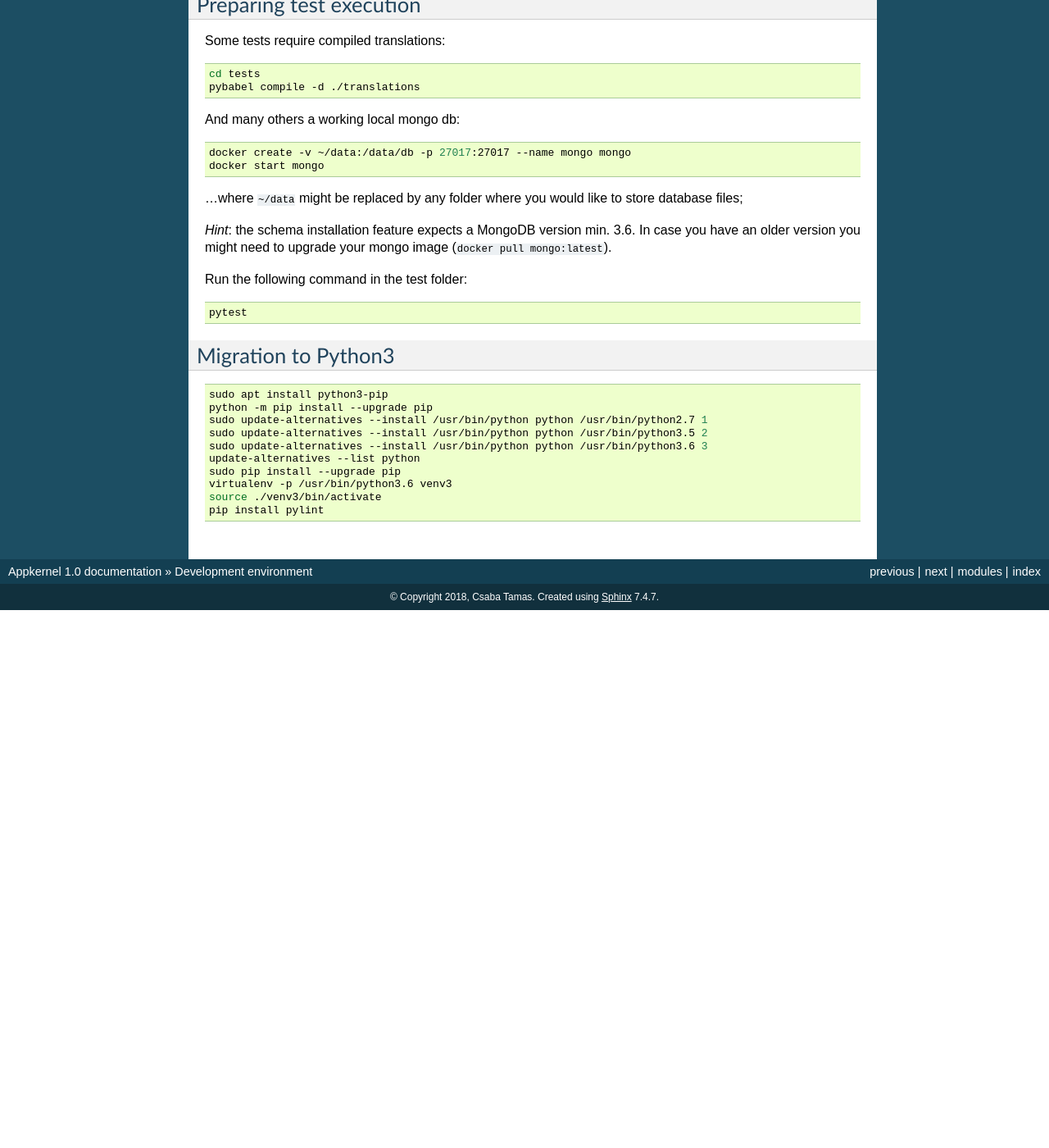
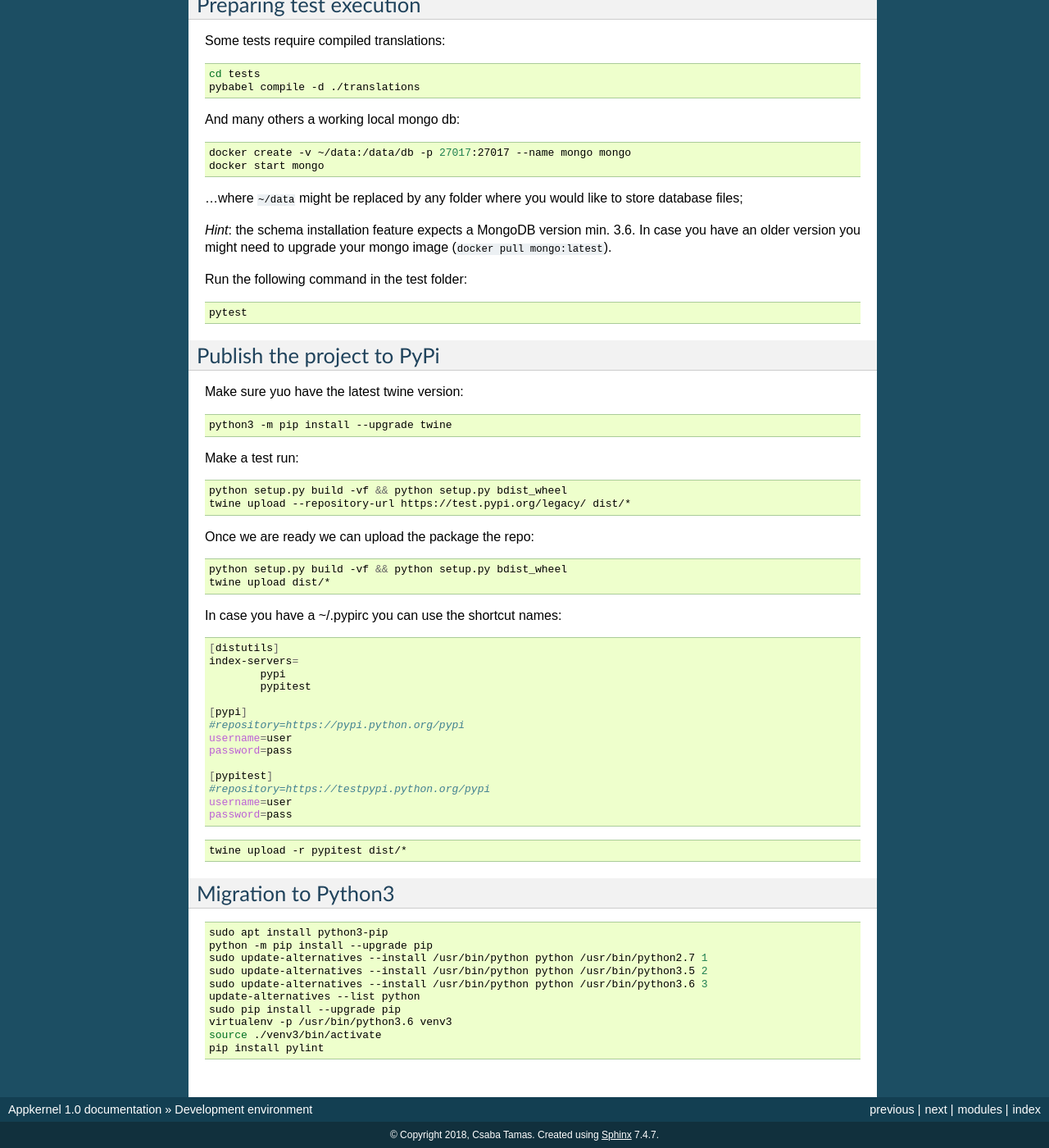
Before and after one commit to accelero-cloud/appkernel, a Sphinx documentation site: the page built from docs/contributors.md, in a window 1280 px wide and 1400 px high, scrolled down 781 px. Shown: the whole window at 82% size. Built offline with Sphinx 7.4.7, drawn with Linux system fonts in a browser that asks for light colours; before the commit the page ends 1525 px from its top, so only the background shows below that; some of the changed text lies outside the part shown.

````diff
--- a/docs/contributors.md
+++ b/docs/contributors.md
@@ -66,6 +66,43 @@ Run the following command in the test folder:
 pytest
 ```
 
+### Publish the project to PyPi
+Make sure yuo have the latest twine version:
+```bash
+python3 -m pip install --upgrade twine
+```
+Make a test run:
+```bash
+python setup.py build -vf && python setup.py bdist_wheel
+twine upload --repository-url https://test.pypi.org/legacy/ dist/*
+```
+Once we are ready we can upload the package the repo:
+```bash
+python setup.py build -vf && python setup.py bdist_wheel
+twine upload dist/*
+```
+In case you have a ~/.pypirc you can use the shortcut names:
+```bash
+[distutils]
+index-servers=
+	pypi
+	pypitest
+
+[pypi]
+#repository=https://pypi.python.org/pypi
+username=user
+password=pass
+
+[pypitest]
+#repository=https://testpypi.python.org/pypi
+username=user
+password=pass
+```
+
+```bash
+twine upload -r pypitest dist/*
+```
+
 ### Migration to Python3
 
 ```bash
--- a/setup.py
+++ b/setup.py
@@ -17,7 +17,7 @@ setup(
     # 1.2.0b1     # Beta Release
     # 1.2.0rc1    # Release Candidate
     # 1.2.0       # Final Release
-    version='0.1.1',
+    version='1.0.0',
     packages=find_packages(exclude=['contrib', 'docs', 'tests']),
     install_requires=[
         'pyyaml', 'enum34', 'pymongo==3.6.1', 'simplejson',
````
